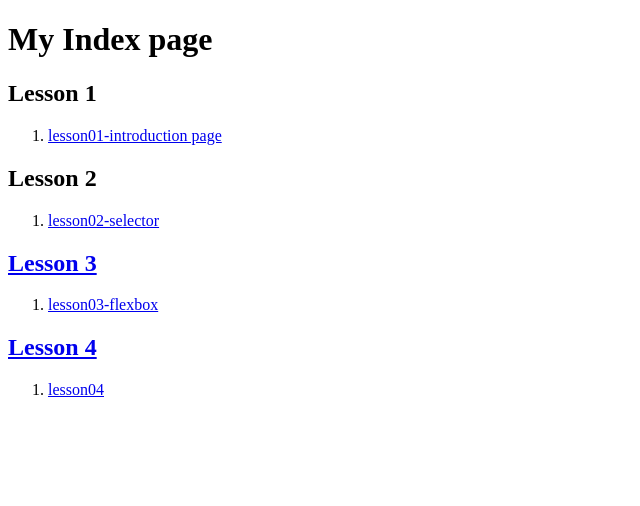
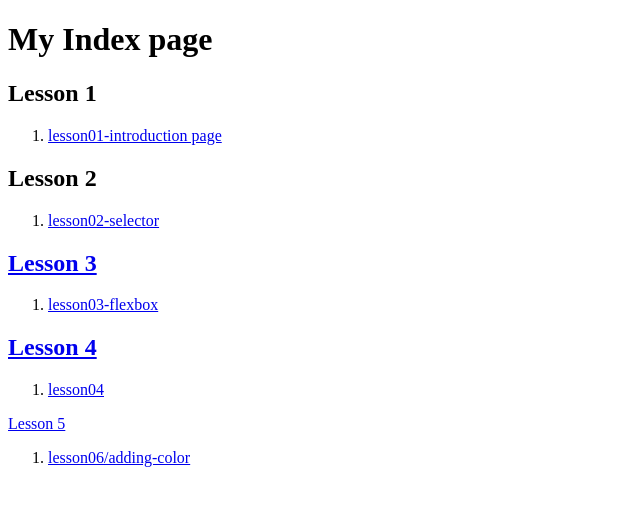
Before and after one commit to macham-dev/webd168, a plain HTML site: page index.html in a window 1280 px wide. Shown: the whole page, without its empty margins (0-640 px from the left). Drawn offline with Linux system fonts and the light colour scheme.

Commit message:
Update index.html

```diff
--- a/index.html
+++ b/index.html
@@ -24,6 +24,10 @@
         <ol>
             <li><a href="lesson04">lesson04</li>
         </ol>
+        <h>Lesson 5</h>
+        <ol>
+            <li><a href=lesson06/adding-color> lesson06/adding-color</li>
+        </ol>
           </nav>
 </body>
 
```
